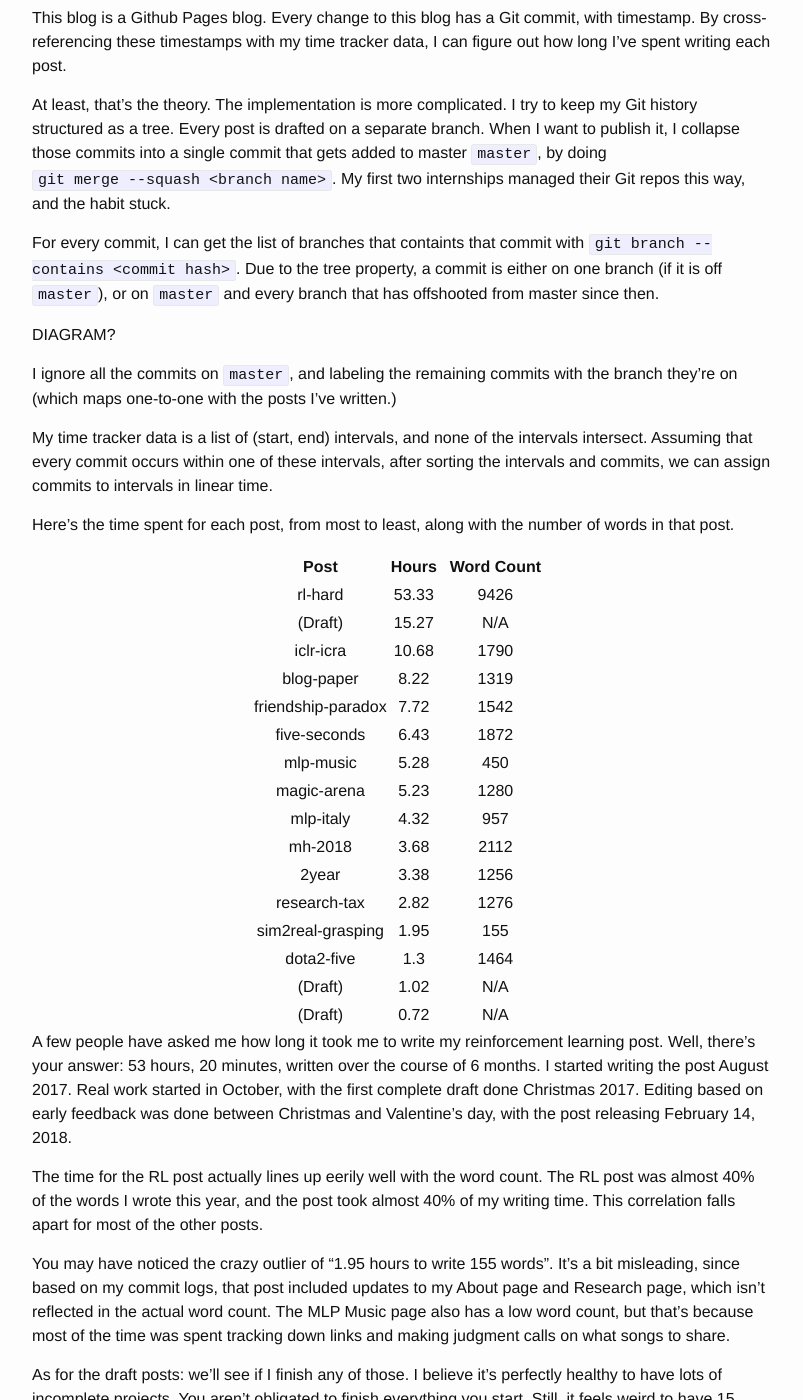
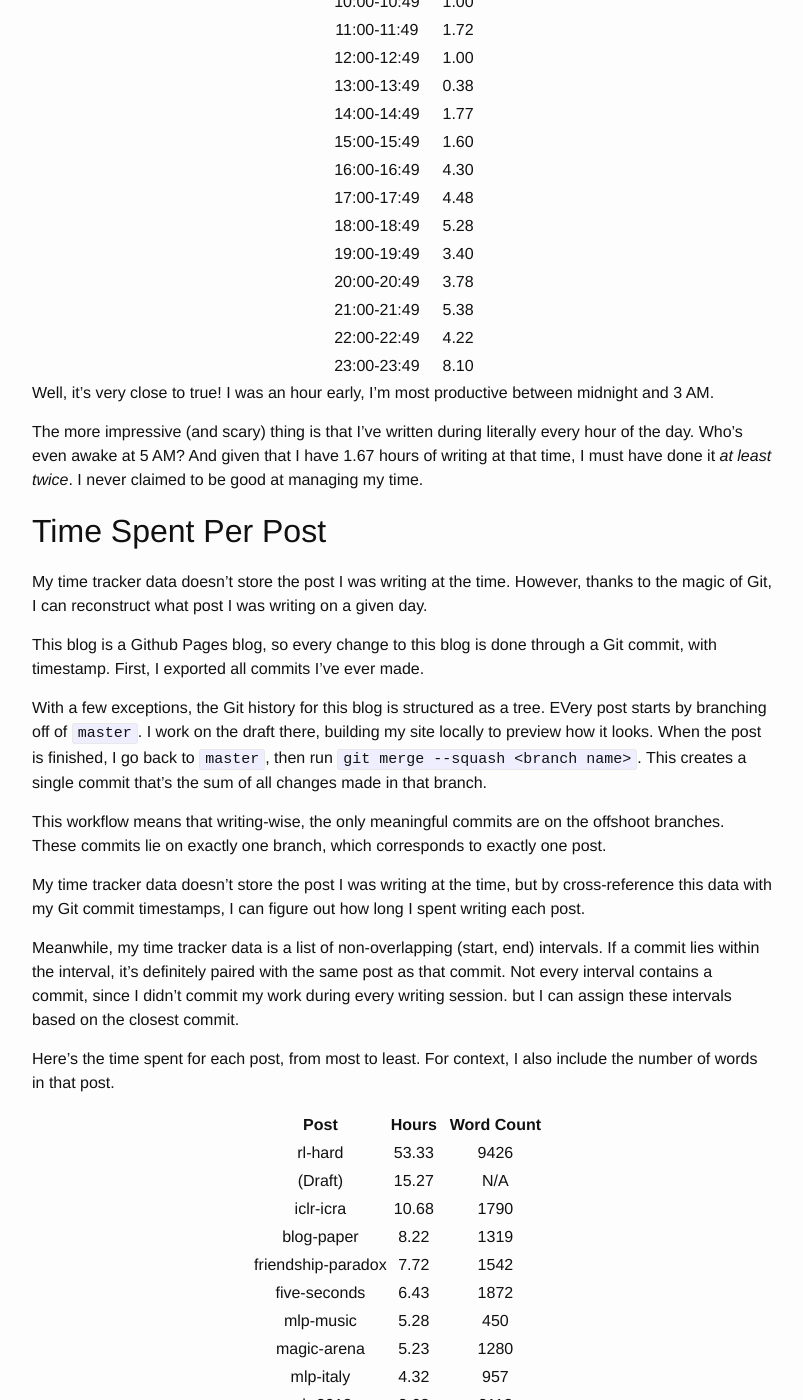
Before and after one commit to alexirpan/alexirpan.github.io, a Jekyll site: the page built from _posts/2018-08-18-three-years.markdown, in a window 1280 px wide and 1400 px high, scrolled down 2982 px. Shown: the whole window, without its empty margins (238-1041 px from the left). Built offline with Jekyll 4.4.1, drawn with Linux system fonts in a browser that asks for light colours; nearby versions of some CDN libraries; some of the changed text lies outside the part shown.

Commit message:
Did an editing pass

````diff
--- a/_posts/2018-08-18-three-years.markdown
+++ b/_posts/2018-08-18-three-years.markdown
@@ -5,11 +5,11 @@
 ---
 
 *Sorta Insightful* turns three years old today! Whether you were here from the
-beginning or started recently, thanks for reading.
+beginning, or just discovered this blog, thanks for reading.
 
 I normally write a sappy, self-reflective post for my blogging anniversary. This
-year, I'm deciding to shake things up a bit, and to do a bunch of data analysis
-instead. It's still self-reflective, just in a different vein.
+year, I'm deciding to do a bunch of data analysis instead. It's still
+self-reflective, just in a different vein.
 
 
 Words Written
@@ -52,19 +52,41 @@
 24449 total
 ```
 
-A little bit more, 24449 words. I wrote 12 distinct posts this year, and 13
-posts last year. Looks like I'm following my trend of 1 post a month on average,
-although some months are busier than other months.
+A little bit more, 24449 words. I wrote 12 posts this year, following my
+trend of 1 post a month on average. (Although some months are certainly
+busier than other ones.)
 
-Eagle-eyed readers may notice that the reinforcement learning post was much
-longer than the rest, forming almost 40% of the words I wrote for *Sorta Insightful*
-this year.
+Eagle-eyed readers may notice that the reinforcement learning post was much, much
+longer than the rest, taking up almost 40% of the words I wrote for
+*Sorta Insightful* this year.
 
 
-Time Spent Writing, and When I Do It
+View Counts
 --------------------------------------------------------------------------
 
-How long do I spend writing for my blog?
+These view counts are aggregated from August 18, 2017 to today.
+
+```
+    302 2017-08-18-two-years.markdown
+    530 2017-09-13-friendship-paradox.markdown
+    552 2017-09-25-sim2real-grasping.markdown
+    279 2017-11-18-research-tax.markdown
+    209 2017-12-30-mlp-italy.markdown
+    907 2018-01-18-mh-2018.markdown
+145,502 2018-02-14-rl-hard.markdown
+  1,376 2018-03-07-blog-paper.markdown
+    744 2018-03-29-magic-arena.markdown
+  3,311 2018-06-06-iclr-icra.markdown
+    579 2018-06-27-dota-2-five.markdown
+    154 2018-08-06-five-seconds-to-midnight.markdown
+```
+
+Okay, I knew the reinforcement learning post would be the outlier. I didn't
+think it would be the outlier by that much.
+
+
+Time Spent Writing
+--------------------------------------------------------------------------
 
 For the past two years, I've been using Gleeo Time Tracker to track my
 time. I track a few things: how long I sleep, the length of my commute,
@@ -72,19 +94,27 @@
 (and for how long), and how long I spend writing.
 
 Despite having two years worth of data, I've never bother doing any analytics
-on it. This seems like a good excuse to dig into.
-Gleeo Time Tracker exports its time as a CSV file, which makes it easy to write
-some Python scripts to process it.
+on it. This post is a good excuse to start.
 
 Excluding the time spent on this post, **I spent 131 hours 21 minutes writing
 for my blog this year.**
 At first, this felt like less than I expected, but this averages out to about
-21-22 minutes a day on average, which feels correct. I don't write on most
-days. My motivation comes in bursts, and I like starting and finishing posts
-over the course of few days, usually the weekend.
+21-22 minutes a day, which feels correct.
 
-Does that match the data? Here are the stats for how much time I spent
-on a given day of the week.
+
+When I Write
+---------------------------------------------------------------------------
+
+Most days, I don't do any writing. My motivation comes in bursts, and I like
+starting and finishing posts witihn a few days. I feel like I get the most
+writing done on the weekend. Is that true?
+
+Gleeo Time Tracker doesn't have the tools for this built-in, but you can
+export your timetracking data as a CSV file. This makes it straightforward to
+do further analytics. I used Python for this, since that's my go-to programming
+language.
+
+Here's how much time I've spent writing on a given day of the week.
 
 | &nbsp;&nbsp;Day of the Week&nbsp;&nbsp;  | Hours |
 |-----------------|-------|
@@ -97,9 +127,8 @@
 | Sunday          | 14.15 |
 {: .centered-table }
 
-Okay, so I was *super* wrong. I actually spend the most time writing on
-Wednesday. I guess blogging is my outlet for getting through the middle of the
-week?
+Turns out I was *super wrong*! I actually do most of my writing on Wednesday.
+I guess blogging is my outlet for getting through the middle of the week?
 
 Alright, so I was wrong about the day of the week. How about the time of day?
 I've often joked that my most productive writing hours are between 11 PM and
@@ -133,46 +162,47 @@
 | 23:00-23:49 | 8.10  |
 {: .centered-table }
 
-Yep, that's true! In fact I do a decent amount of writing *after* 2 AM as well.
+Well, it's very close to true! I was an hour early, I'm most productive between
+midnight and 3 AM.
 
-I'm more impressed that I've written during literally every hour of the day.
-
-Here's that table in bar graph form.
-
-ADD GRAPH
+The more impressive (and scary) thing is that I've written during literally
+every hour of the day. Who's even awake at 5 AM? And given that I have 1.67
+hours of writing at that time, I must have done it *at least twice*. I never
+claimed to be good at managing my time.
 
 
-Time Spent on Specific Posts
+Time Spent Per Post
 -------------------------------------------------------------------------------
 
-This blog is a Github Pages blog. Every change to this blog has a Git commit,
-with timestamp. By cross-referencing these timestamps with my time tracker data,
-I can figure out how long I've spent writing each post.
+My time tracker data doesn't store the post I was writing at the time. However,
+thanks to the magic of Git, I can reconstruct what post I was writing on a given
+day.
 
-At least, that's the theory. The implementation is more complicated.
-I try to keep my Git history structured as a tree. Every post is drafted on
-a separate branch. When I want to publish it, I collapse those commits into a
-single commit that gets added to master `master`, by doing \
-`git merge --squash <branch name>`. My first two internships managed their
-Git repos this way, and the habit stuck.
+This blog is a Github Pages blog, so every change to this blog is done through
+a Git commit, with timestamp. First, I exported all commits I've ever made.
 
-For every commit, I can get the list of branches that containts that commit
-with `git branch --contains <commit hash>`. Due to the tree property, a commit is
-either on one branch (if it is off `master`), or on `master` and every branch
-that has offshooted from master since then.
+With a few exceptions, the Git history for this blog is structured as a tree.
+EVery post starts by branching off of `master`. I work on the draft there,
+building my site locally to preview how it looks. When the post is finished,
+I go back to `master`, then run `git merge --squash <branch name>`. This
+creates a single commit that's the sum of all changes made in that branch.
 
-DIAGRAM?
+This workflow means that writing-wise, the only meaningful commits are on the
+offshoot branches. These commits lie on exactly one branch, which corresponds
+to exactly one post.
 
-I ignore all the commits on `master`, and labeling the remaining commits with
-the branch they're on (which maps one-to-one with the posts I've written.)
+My time tracker data doesn't store the post I was writing
+at the time, but by cross-reference this data with my Git commit timestamps,
+I can figure out how long I spent writing each post.
 
-My time tracker data is a list of (start, end) intervals, and none of the
-intervals intersect. Assuming that every commit occurs within one of these
-intervals, after sorting the intervals and commits, we can assign commits to
-intervals in linear time.
+Meanwhile, my time tracker data is a list of non-overlapping (start, end)
+intervals. If a commit lies within the interval, it's definitely paired with
+the same post as that commit. Not every interval contains a commit, since
+I didn't commit my work during every writing session. but I can assign
+these intervals based on the closest commit.
 
-Here's the time spent for each post, from most to least, along with the number
-of words in that post.
+Here's the time spent for each post, from most to least. For context, I also
+include the number of words in that post.
 
 | &nbsp;&nbsp;Post&nbsp;&nbsp;                | Hours | &nbsp;&nbsp;Word Count&nbsp;&nbsp; |
 |---------------------|-------|------------|
@@ -195,22 +225,26 @@
 {: .centered-table }
 
 A few people have asked me how long it took me to write my reinforcement
-learning post. Well, there's your answer: 53 hours, 20 minutes, written over the
-course of 6 months. I started writing the post August 2017. Real work started
-in October, with the first complete draft done Christmas 2017. Editing based on
-early feedback was done between Christmas and Valentine's day, with the post
-releasing February 14, 2018.
+learning post. Well, there's your answer: 53 hours, 20 minutes. Based on
+commit timestamps, the first word was written August 2017, regular writing
+started October 2017, the first draft was done Christmas 2017, and editing
+based on early feedback was done between Christmas and Valentine's Day,
+with the post releasing February 14, 2018.
 
-The time for the RL post actually lines up eerily well with the word count.
+The time for that post actually lines up eerily well with the word count.
 The RL post was almost 40% of the words I wrote this year, and the post took
-almost 40% of my writing time. This correlation falls apart for most of the
+almost 40% of my writing time. This correlation immediately falls apart for the
 other posts.
 
 You may have noticed the crazy outlier of "1.95 hours to write 155 words". It's
-a bit misleading, since based on my commit logs, that post included updates to my
-About page and Research page, which isn't reflected in the actual word count.
-The MLP Music page also has a low word count, but that's because most of the time
-was spent tracking down links and making judgment calls on what songs to share.
+very misleading. Based on my commit messages, that post included updates to my
+About page and Research page, which isn't reflected in the reported word count.
+
+There are two other outliers. I spent 1.3 hours writing 1464 words for the
+OpenAI Five post. If you read that post, the lack of polish should be obvious.
+I spent 5.28 hours writing 450 words for the MLP Music Recs page, but for that
+page, most of my time was spent digging up songs and making judgment calls
+on what to share.
 
 As for the draft posts: we'll see if I finish any of those. I believe it's
 perfectly healthy to have lots of incomplete projects. You aren't obligated
````
